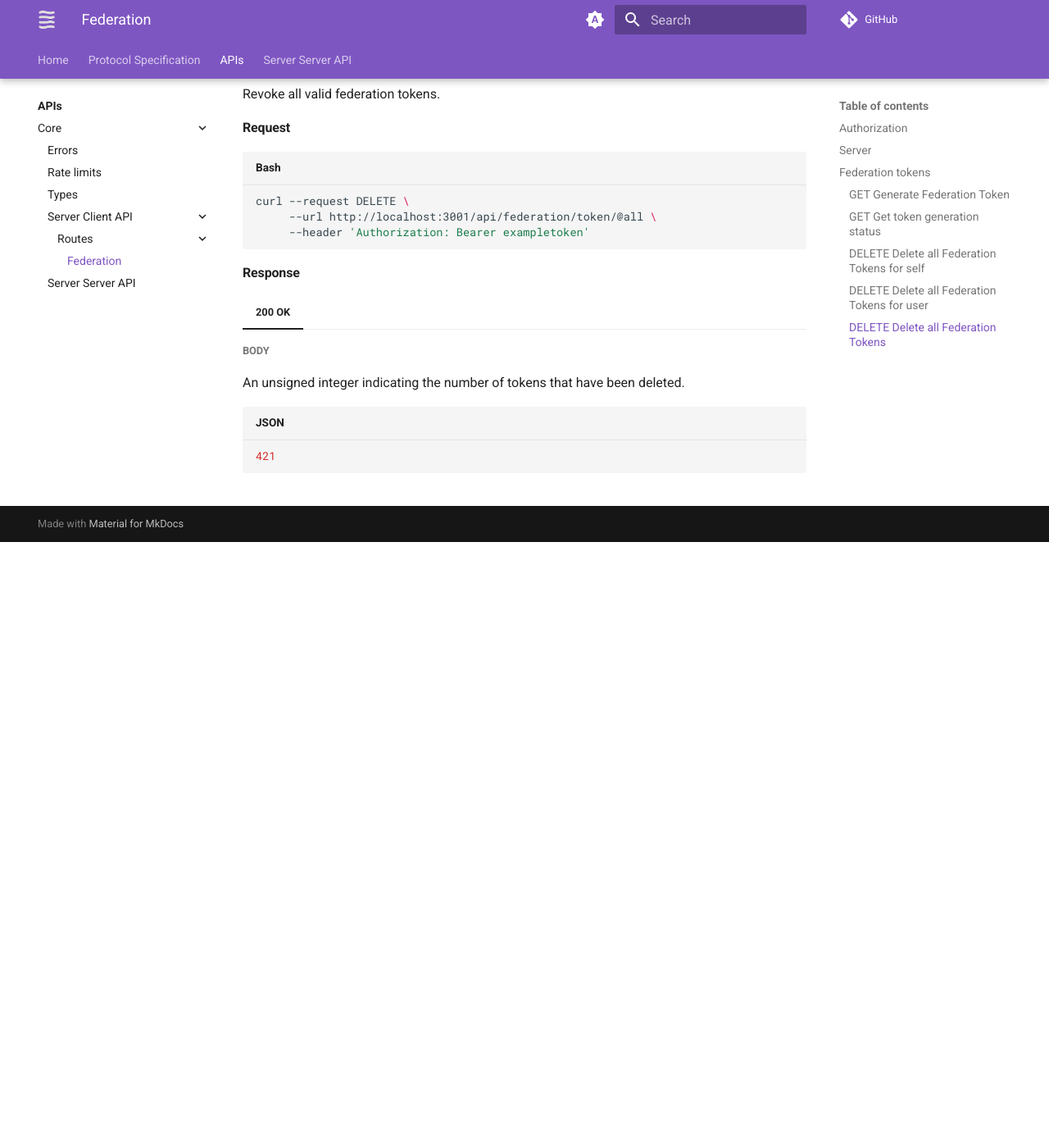
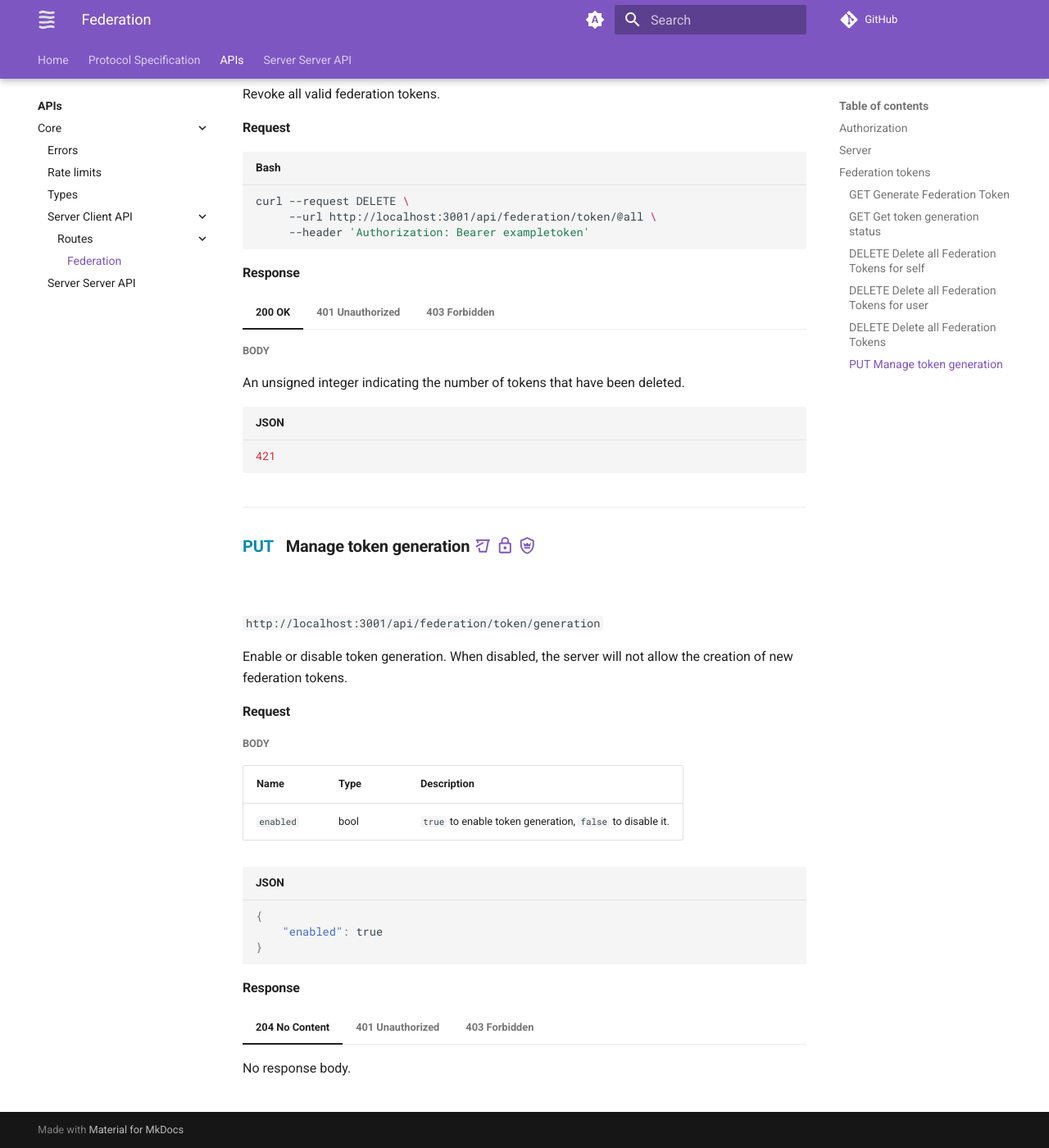
Before and after one commit to polyphony-chat/docs, an MkDocs documentation site: the page built from docs/APIs/Core/Server-Client API/Routes/federation.md, in a window 1280 px wide and 1400 px high, scrolled down 3980 px. Shown: the whole window at 82% size. Built offline with MkDocs 1.6.1 and Material for MkDocs 9.7.7, drawn with Linux system fonts in a browser that asks for light colours; plug-ins that fetch from the network failed and are left out; comment, search, counter and statistics services are not loaded; before the commit the page ends 4641 px from its top, so only the background shows below that; some of the changed text lies outside the part shown.

Commit message:
reformat file, add PUT manage token generation

````diff
--- a/docs/APIs/Core/Server-Client API/Routes/federation.md
+++ b/docs/APIs/Core/Server-Client API/Routes/federation.md
@@ -34,19 +34,17 @@ Federation tokens are signed using the home server's public signing key, so that
 
     ##### Body
 
-    | Name      | Type | Description                                             |
-    | --------- | ---- | ------------------------------------------------------- |
-    | `enabled` | bool | `true` if the server currently allows token generation. |
+    | Name | Type                                 | Description                    |
+    | ---- | ------------------------------------ | ------------------------------ |
+    | -    | [`Federation Token`](../../types.md#federation-token) | The generated federation token |
 
     ```json
     "exampletoken"
     ```
 
-=== "404 Not Found"
+--8<-- "snippets/errors/401-unauthorized.md"
 
-    ##### Body
-
-    --8<-- "snippets/errors/404-not_federated.md"
+--8<-- "snippets/errors/404-not_federated.md"
 
 ---
 
@@ -109,6 +107,8 @@ curl --request DELETE \
     ]
     ```
 
+--8<-- "snippets/errors/401-unauthorized.md"
+
 ---
 
 ### <p class="request-h"><span class="request request-delete">DELETE</span> Delete all Federation Tokens for user [:material-pail-outline:](../../rate-limits.md "Bucket: ip/global") [:material-lock-outline:](#authorization "Authorization required") [:material-shield-crown-outline:]("This route is only available to server administrators")</p>
@@ -143,6 +143,11 @@ curl --request DELETE \
     12
     ```
 
+--8<-- "snippets/errors/401-unauthorized.md"
+
+--8<-- "snippets/errors/403-not_administrator.md"
+
+
 ---
 
 ### <p class="request-h"><span class="request request-delete">DELETE</span> Delete all Federation Tokens [:material-pail-outline:](../../rate-limits.md "Bucket: ip/global") [:material-lock-outline:](#authorization "Authorization required") [:material-shield-crown-outline:]("This route is only available to server administrators")</p>
@@ -170,3 +175,39 @@ curl --request DELETE \
     ```json
     421
     ```
+
+--8<-- "snippets/errors/401-unauthorized.md"
+
+--8<-- "snippets/errors/403-not_administrator.md"
+
+---
+
+### <p class="request-h"><span class="request request-put">PUT</span> Manage token generation [:material-pail-outline:](../../rate-limits.md "Bucket: ip/global") [:material-lock-outline:](#authorization "Authorization required") [:material-shield-crown-outline:]("This route is only available to server administrators")</p>
+
+`http://localhost:3001/api/federation/token/generation`
+
+Enable or disable token generation. When disabled, the server will not allow the creation of new federation tokens.
+
+#### Request
+
+##### Body
+
+| Name      | Type | Description                                               |
+| --------- | ---- | --------------------------------------------------------- |
+| `enabled` | bool | `true` to enable token generation, `false` to disable it. |
+
+```json
+{
+    "enabled": true
+}
+```
+
+#### Response
+
+=== "204 No Content"
+
+    No response body.
+
+--8<-- "snippets/errors/401-unauthorized.md"
+
+--8<-- "snippets/errors/403-not_administrator.md"
````
